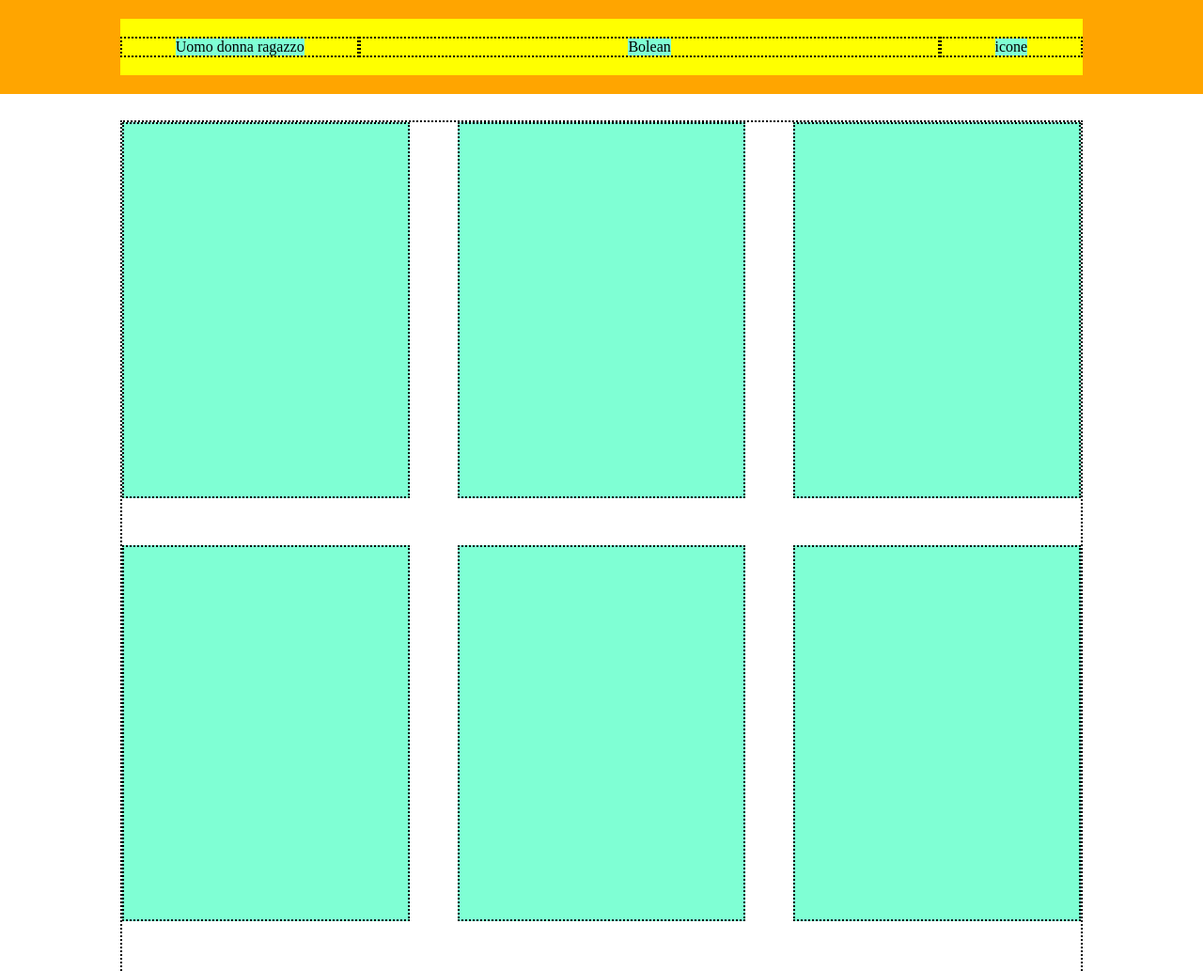
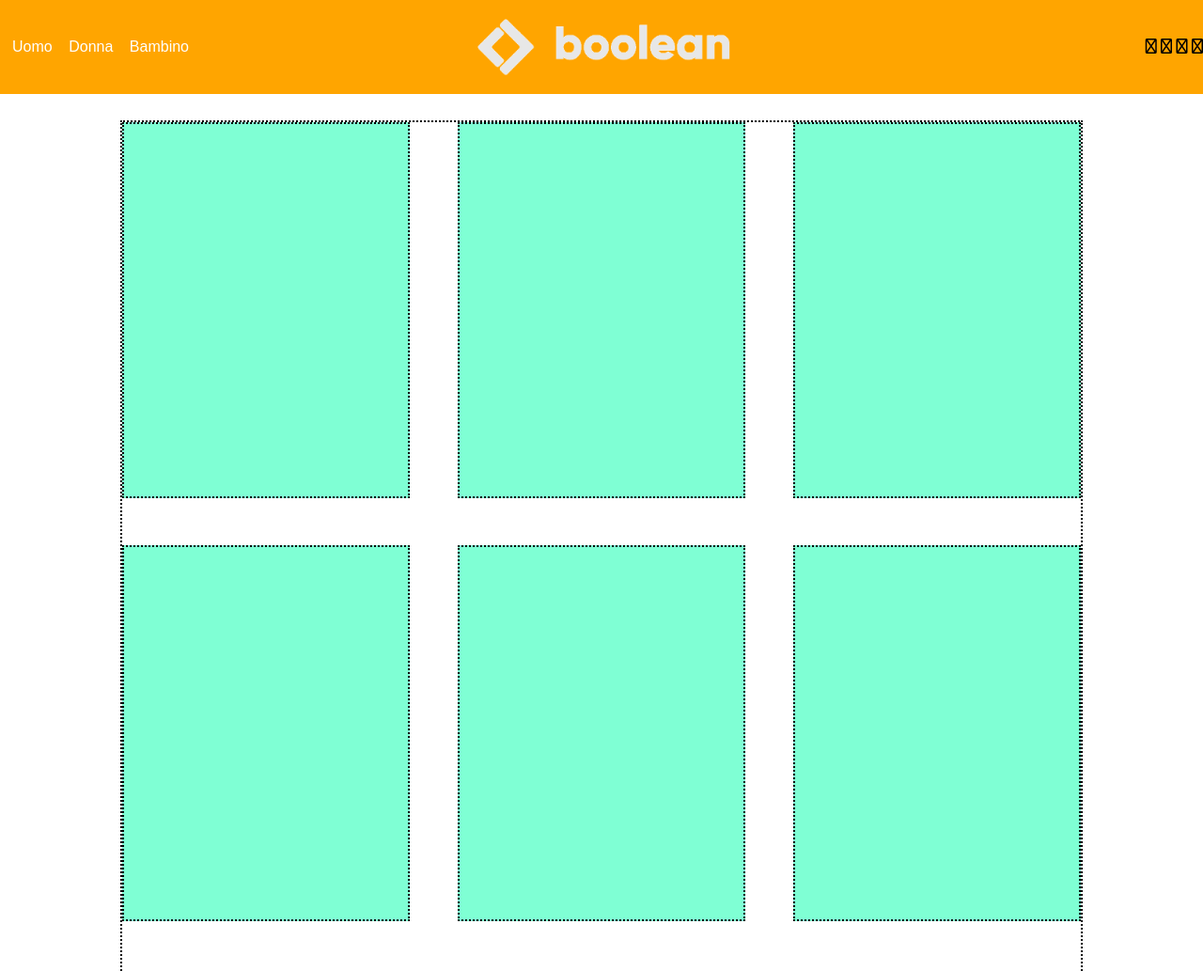
Before and after one commit to AndreaDeGiorgi00/html-css-boolando, a plain HTML site: page index.html in a window 1280 px wide. Shown: the top 1033 px of the page at 94% size. Drawn offline with Linux system fonts and the light colour scheme.

```diff
--- a/index.html
+++ b/index.html
@@ -6,27 +6,34 @@
     <meta name="viewport" content="width=device-width, initial-scale=1.0">
     <title>Boolando</title>
     <link rel="stylesheet" href="style.css">
+    <link rel="stylesheet" href="https://cdnjs.cloudflare.com/ajax/libs/font-awesome/6.2.0/css/all.min.css" integrity="sha512-xh6O/CkQoPOWDdYTDqeRdPCVd1SpvCA9XXcUnZS2FmJNp1coAFzvtCN9BmamE+4aHK8yyUHUSCcJHgXloTyT2A==" crossorigin="anonymous" referrerpolicy="no-referrer" />
+    <link rel="stylesheet" href="https://cdnjs.cloudflare.com/ajax/libs/font-awesome/6.2.0/css/all.min.css" integrity="sha512-xh6O/CkQoPOWDdYTDqeRdPCVd1SpvCA9XXcUnZS2FmJNp1coAFzvtCN9BmamE+4aHK8yyUHUSCcJHgXloTyT2A==" crossorigin="anonymous" referrerpolicy="no-referrer" />
+
 </head>
 <body>
     <header class="flex-center">
-        <div class="container bg-yellow flex-center">
-            <div class="border testo-header fg-1 flex-center">
-                <span class="bg-blue testo ">
+        <div class="container  flex-center">
+            <div class="fg-1 flex-center">
+                <nav class=" testo col-white">
+                    <a class="text-header" href="#">Uomo</a>
+                    <a class="text-header" href="#">Donna</a>
+                    <a class="text-header"href="#">Bambino</a>
 
-                    Uomo donna ragazzo
-
-                </span>
+                </nav>
 
             </div>
-            <div class="border logo fg-5 flex-center">
-                <div class="bg-blue logo-img">
-                     Bolean
+            <div class=" logo fg-5 flex-center">
+                <img src="img/boolean-logo.png" alt="" class="logo-img">
+                   <img src="" alt="">
                 </div>
 
             </div>
-            <div class=" border icone fg-1 flex-center">
-                <div class=" bg-blue icone-text">
-                    icone
+            <div class="  icone fg-1 flex-just-en">
+                <div class="  icone-text ">
+                    <i class="fa-regular fa-cart-shopping"></i>
+                    <i class="fa-regular fa-cart-shopping"></i>
+                    <i class="fa-regular fa-cart-shopping"></i>
+                    <i class="fa-regular fa-cart-shopping"></i>
                 </div>
             </div>
         </div>
--- a/style.css
+++ b/style.css
@@ -3,9 +3,20 @@
     padding: 0;
     margin: 0;
     box-sizing: border-box;
+    font-family: sans-serif;
 }
 
 /*command*/
+body{
+    font-family: sans-serif;
+}
+
+a{
+    text-decoration: none;
+    color: white;
+}
+
+
 
 header{
     background-color: orange;
@@ -37,7 +48,10 @@ footer{
     align-items: center;
 }
 
-
+.flex-just-en{
+    display: flex;
+    justify-content: flex-end;
+}
 .fg-1{
     flex-grow: 1;
 }
@@ -60,6 +74,10 @@ footer{
     background-color: black;
 }
 
+.col-white{
+    color: white;
+}
+
 /*header*/
 
 header{
@@ -75,7 +93,20 @@ header{
     justify-content: space-between;
 
 }
+.text-header{
+    padding-left: 5%;
+}
+.testo{
+    width: 100%;
+}
 
+.logo-img{
+    height: 60px;
+}
+.icone-text{
+    text-align: right;
+
+}
 
 /*main*/
 .big.container{
```
